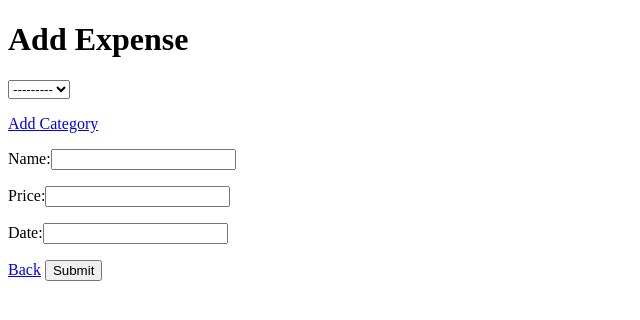
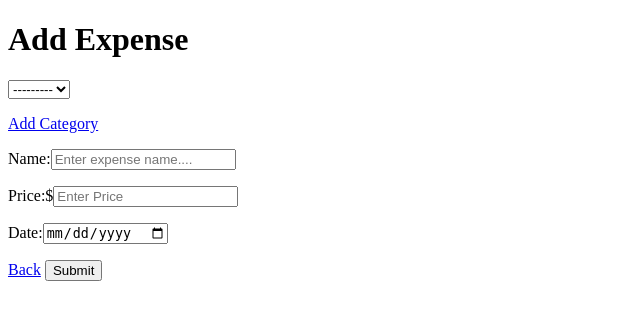
Before and after one commit to magzthecoder/expense_tracker, a Django app: page /expenses/add/ in a window 1280 px wide. Shown: the top 320 px of the page, without its empty margins (0-640 px from the left). Run offline with Django 5.2, Linux system fonts and the light colour scheme; the visitor is signed in with stand-in values (Sample User, id 1); data that the repository does not hold is empty.

Commit message:
Styling Expense Tracker

```diff
--- a/expenses/forms.py
+++ b/expenses/forms.py
@@ -6,6 +6,21 @@ class ExpenseForm(forms.ModelForm):
     class Meta:
         model = Expense
         fields = ['expense_name','expense_price','date_bought','category']
+        widgets ={
+            'expense_name':forms.TextInput(attrs={
+                'class':'form-input',
+                'placeholder':'Enter expense name....'
+            }),
+            'expense_price':forms.TextInput(attrs={
+                'class':'form-input',
+                'placeholder':'Enter Price'
+            }),
+            'date_bought':forms.DateInput(attrs={
+                'class':'form-input',
+                "type": "date",
+            },
+            format="%Y-%m-%d")
+        }
 
     def __init__(self,*args,user=None, **kwargs):
         super().__init__(*args, **kwargs)
--- a/expenses/templates/add_category.html
+++ b/expenses/templates/add_category.html
@@ -9,7 +9,6 @@
     <form method="POST">
         {% csrf_token %}
         {{ form.as_p }}
-
         <button class="submit-btn" button>Submit</button>
         <a href="{% url 'expense_list' %}">Back</a>
     </form>
--- a/expenses/templates/add_expense.html
+++ b/expenses/templates/add_expense.html
@@ -11,9 +11,8 @@
         {% csrf_token %}
         <p>{{form.category}}</p> <a href="{% url 'add_category'  %}">Add Category</a> <br>
         <p>Name:{{form.expense_name}}</p>
-        <p>Price:{{form.expense_price}}</p>
+        <p>Price:${{form.expense_price}}</p>
         <p>Date:{{form.date_bought}}</p>
-
         <a href="{% url 'expense_list' %}" class="back-btn">Back</a>
         <button class="submit-btn" button>Submit</button>
     </form>
--- a/expenses/templates/expense_detail.html
+++ b/expenses/templates/expense_detail.html
@@ -8,7 +8,7 @@
 <body>
     <h1>{{expense.expense_name}}</h1>
     <p>Category:{{ expense.category}}</p>
-    <p>Price:{{ expense.expense_price}}</p>
+    <p>Price:${{ expense.expense_price}}</p>
     <p>Date bought:{{ expense.date_bought}}</p>
 
     <a href="{% url 'expense_list' %}">Back</a>
--- a/expenses/views.py
+++ b/expenses/views.py
@@ -36,7 +36,7 @@ def expense_detail(request,id):
 
 @login_required
 def category_detail(request,id):
-    category = get_object_or_404(Category,id=id,user=request.user)
+    category = get_object_or_404(Category,id=id,user=request.user) # Data Base look up
     expenses = Expense.objects.filter(category=category,user=request.user) #"Give me all Expenses where the category is the selected category AND the user is the logged-in user."
     context = {
         'category':category,
@@ -47,7 +47,7 @@ def category_detail(request,id):
 @login_required
 def add_expense(request):
     if request.method == 'POST':
-        form = ExpenseForm(request.POST,user=request.user)
+        form = ExpenseForm(request.POST,user=request.user) # POST
         if form.is_valid():
             expense = form.save(commit=False) #dont save expense into database yet
             expense.user = request.user # attach expense to a user
@@ -55,7 +55,7 @@ def add_expense(request):
             messages.success(request, "Expense added successfully")
             return redirect('expense_list')
     else:
-        form = ExpenseForm(user=request.user)
+        form = ExpenseForm(user=request.user) # GET
     context = {
         'form':form
     }
```
